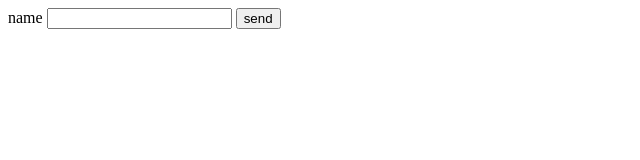
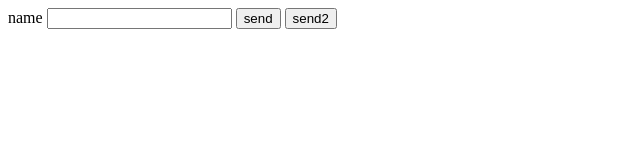
Before and after one commit to Farbod-Dinpazhooh/git-tutorial, a plain HTML site: page login.html in a window 1280 px wide. Shown: the whole page, without its empty margins (0-640 px from the left). Drawn offline with Linux system fonts and the light colour scheme.

```diff
--- a/login.html
+++ b/login.html
@@ -10,6 +10,7 @@
       <label>name</label>
       <input />
       <button>send</button>
+      <button>send2</button>
     </form>
   </body>
 </html>
```
